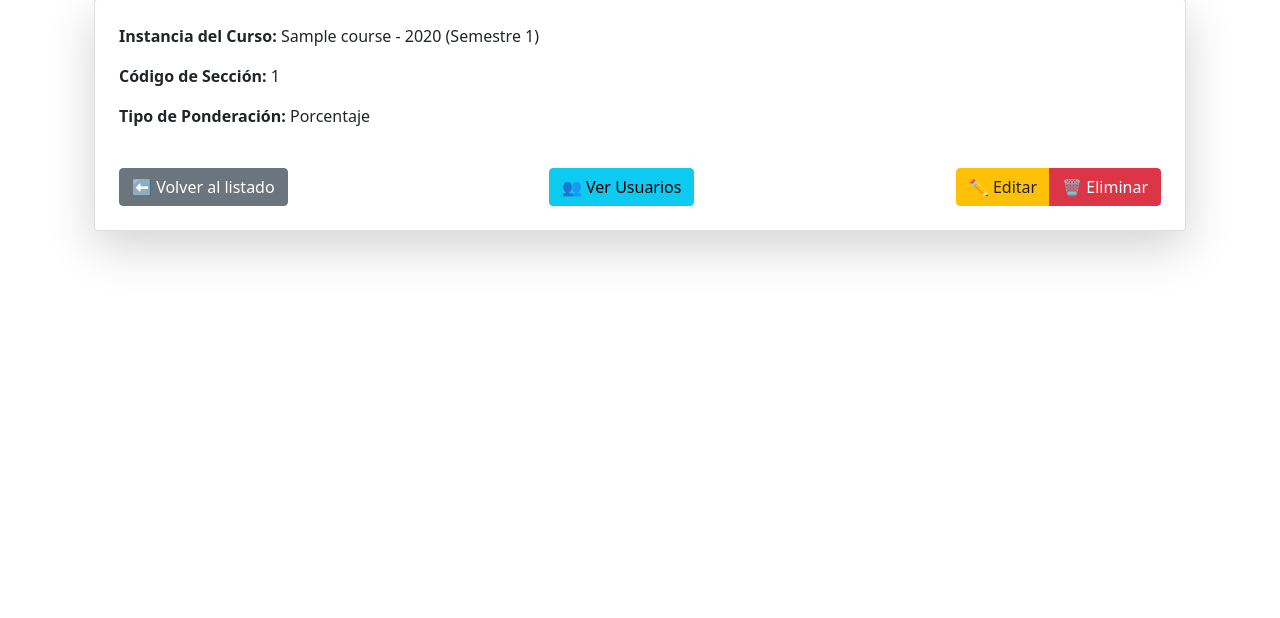
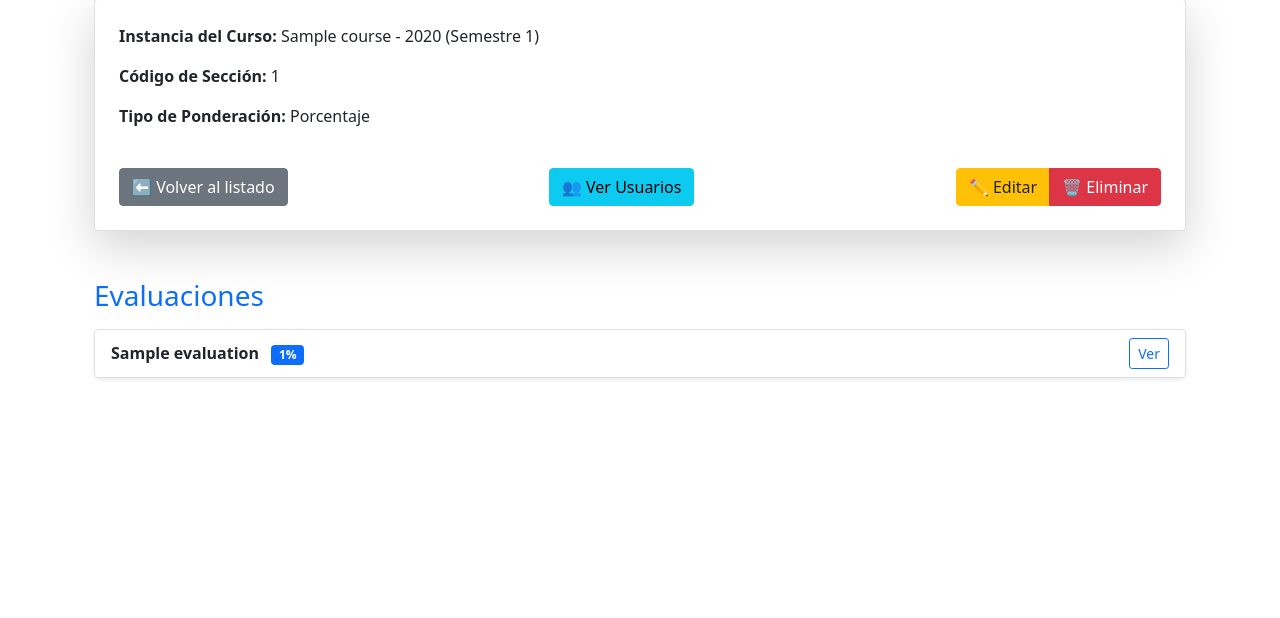
Before and after one commit to AlbertoZuiga/verificable-grupo-8, a Flask app: page /sections/1 in a window 1280 px wide. Shown: the part 153-771 px from the top of the page. Run offline with Flask 3, Linux system fonts and the light colour scheme; tables that the repository leaves empty hold one stand-in row (values such as "Sample post").

Commit message:
added list of evaluations for section view

```diff
--- a/app/models/section.py
+++ b/app/models/section.py
@@ -23,3 +23,7 @@ class Section(kanvas_db.Model):
 
     def __repr__(self):
         return f"<Section id={self.id}, code={self.code}, weighing_type={self.weighing_type}>"
+
+    @property
+    def total_weighing(self):
+        return sum(e.weighing for e in self.evaluations)
--- a/app/routes/section_routes.py
+++ b/app/routes/section_routes.py
@@ -13,7 +13,7 @@ def index():
 @section_bp.route('/<int:id>')
 def show(id):
     section = Section.query.get_or_404(id)
-    return render_template('sections/show.html', section=section)
+    return render_template('sections/show.html', section=section, WeighingType=WeighingType)
 
 @section_bp.route('/create', methods=['GET', 'POST'])
 def create():
--- a/app/templates/sections/show.html
+++ b/app/templates/sections/show.html
@@ -27,5 +27,24 @@
       </div>
     </div>
   </div>
+
+  <h3 class="mt-5 text-primary">Evaluaciones</h3>
+  <div class="list-group mt-3 shadow-sm rounded-3">
+    {% for evaluation in section.evaluations %}
+      <div class="list-group-item d-flex justify-content-between align-items-center">
+        <div>
+          <strong>{{ evaluation.title }}</strong>
+          {% if section.weighing_type == WeighingType.WEIGHT %}
+            <span class="badge bg-primary ms-2">{{ evaluation.weighing }}/{{ section.total_weighing }}</span>
+          {% else %}
+            <span class="badge bg-primary ms-2">{{ evaluation.weighing }}%</span>
+          {% endif %}
+        </div>
+        <a href="{{ url_for('evaluation.show', id=evaluation.id) }}" class="btn btn-sm btn-outline-primary">Ver</a>
+      </div>
+    {% else %}
+      <p class="text-muted">No hay evaluaciones para esta sección.</p>
+    {% endfor %}
+  </div>
 </div>
 {% endblock %}
```
